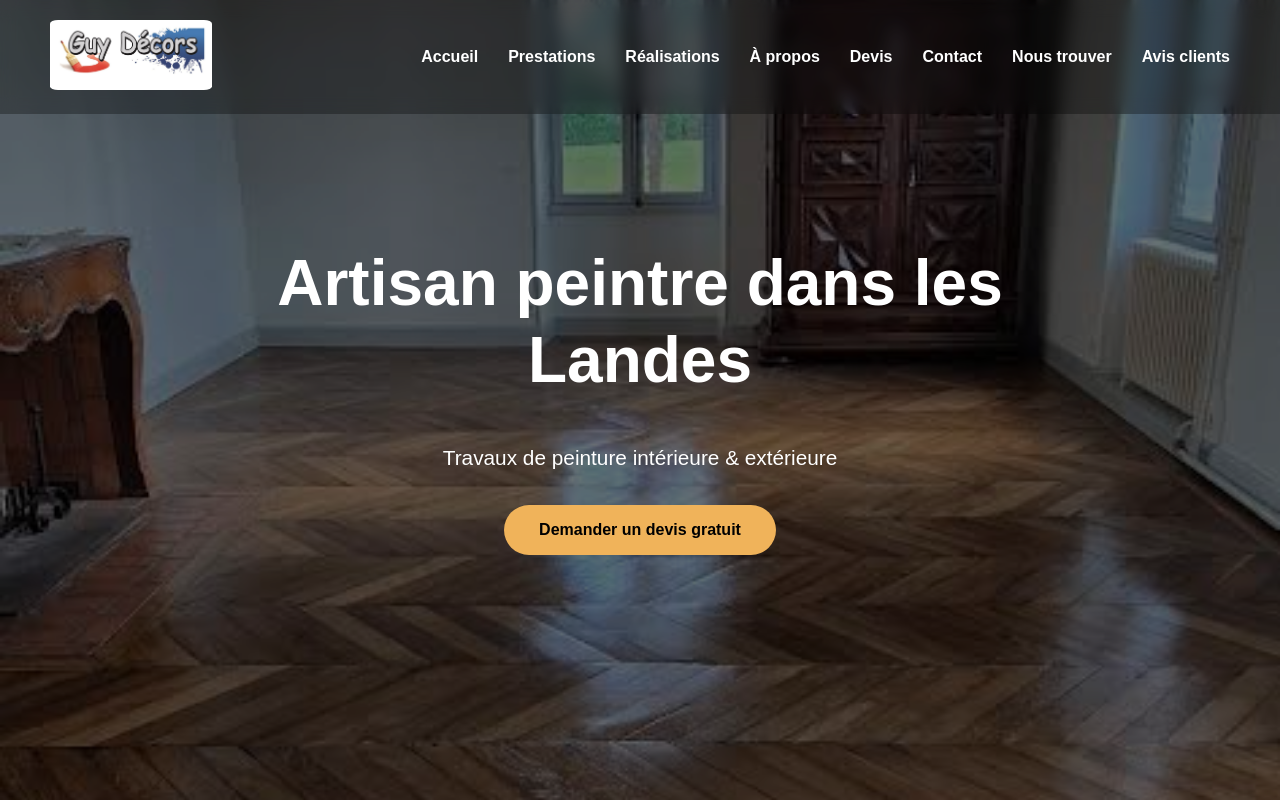
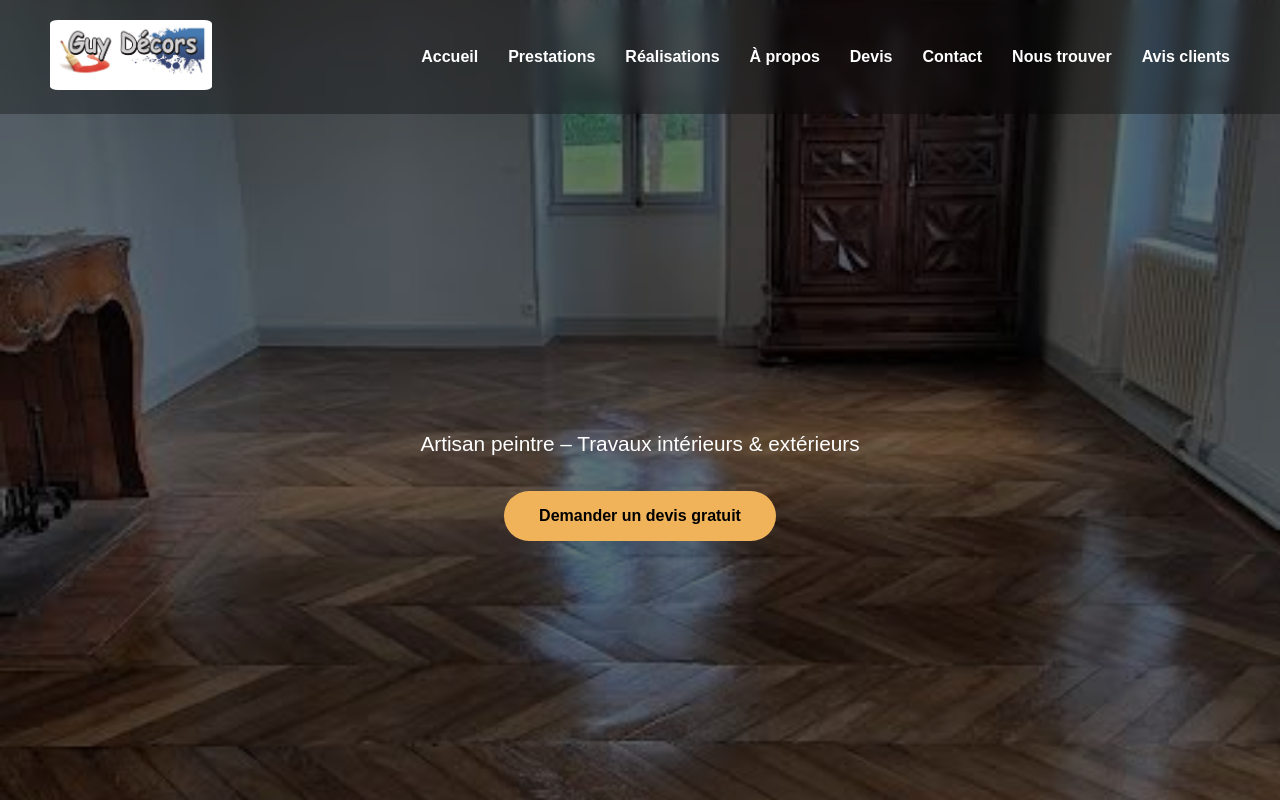
Before and after one commit to BrunoDUPUIS/guy-decors, a Vue app: page / in a window 1280 px wide. Shown: the top 800 px of the page. Built offline with nearby package versions, Linux system fonts and the light colour scheme.

Commit message:
site_original

```diff
--- a/src/App.vue
+++ b/src/App.vue
@@ -1,94 +1,3 @@
-<script setup>
-import { ref, onMounted } from 'vue'
-import siteData from './content/site.json'
-
-/*
-  ===================================================
-  IMAGES À AJOUTER DANS /public/images/
-  ===================================================
-
-  logo.png
-  about.jpg
-
-  bg1.jpg
-  bg2.jpg
-  bg3.jpg
-  bg4.jpg
-
-  real1.jpg
-  real2.jpg
-  real3.jpg
-  real4.jpg
-  real5.jpg
-  real6.jpg
-
-  ===================================================
-*/
-const menuOpen = ref(false)
-const backgroundImages = [
-  '/images/about.jpg',
-  '/images/real1.jpg',
-  '/images/real2.jpg',
-  '/images/real3.jpg',
-]
-
-const galleryImages = [
-  '/images/real1.jpg',
-  '/images/real2.jpg',
-  '/images/about.jpg',
-  '/images/real4.webp',
-  '/images/real5.webp',
-  '/images/real6.webp',
-]
-
-/*
-  BANNIÈRE MODIFIABLE
-*/
-const banners = [
-  'Travaux de peinture intérieure et extérieure',
-  'Des finitions haut de gamme pour votre maison',
-  'Un artisan de confiance à votre service',
-  'Rénovation & décoration sur mesure',
-  'EN CE MOMENT -15% SUR TOUT LE PAPIER PEINT !!!',
-]
-
-const currentBanner = ref(0)
-const currentBackground = ref(0)
-
-onMounted(() => {
-  setInterval(() => {
-    currentBanner.value = (currentBanner.value + 1) % banners.length
-  }, 4000)
-
-  setInterval(() => {
-    currentBackground.value = (currentBackground.value + 1) % backgroundImages.length
-  }, 7000)
-})
-
-// const reviews = [
-//   {
-//     author: 'Bruno DUPUIS',
-//     rating: 5,
-//     text: 'PEUT-ETRE A JEUDI POUR LES GRILLADES !!! ',
-//   },
-//   {
-//     author: 'Léonie D',
-//     rating: 5,
-//     text: 'Travail impeccable, très propre et professionnel. Je recommande vivement.',
-//   },
-//   {
-//     author: 'Marie D.',
-//     rating: 5,
-//     text: 'Très bon artisan, ponctuel et sérieux. Excellent résultat.',
-//   },
-//   {
-//     author: 'Jean P.',
-//     rating: 4,
-//     text: 'Bon travail, finition soignée, délais respectés.',
-//   },
-// ]
-</script>
-
 <template>
   <div id="app">
     <!-- BACKGROUND SLIDER -->
@@ -129,21 +38,17 @@ onMounted(() => {
     <!-- BANNER -->
     <section class="hero" id="home">
       <div class="hero-overlay">
-        <!-- H1 SEO -->
-        <h1>{{ siteData.heroTitle }}</h1>
-
-        <!-- Texte déroulant -->
         <div class="hero-slider">
           <transition name="fade" mode="out-in">
-            <h2 :key="currentBanner">
+            <h1 :key="currentBanner">
               {{ banners[currentBanner] }}
-            </h2>
+            </h1>
           </transition>
         </div>
 
-        <p class="subtitle">Travaux de peinture intérieure & extérieure</p>
+        <p class="subtitle">Artisan peintre – Travaux intérieurs & extérieurs</p>
 
-        <a href="#contact" class="cta-button"> Demander un devis gratuit </a>
+        <a href="#devis" class="cta-button"> Demander un devis gratuit </a>
       </div>
     </section>
 
@@ -301,6 +206,96 @@ onMounted(() => {
     </footer>
   </div>
 </template>
+
+<script setup>
+import { ref, onMounted } from 'vue'
+
+/*
+  ===================================================
+  IMAGES À AJOUTER DANS /public/images/
+  ===================================================
+
+  logo.png
+  about.jpg
+
+  bg1.jpg
+  bg2.jpg
+  bg3.jpg
+  bg4.jpg
+
+  real1.jpg
+  real2.jpg
+  real3.jpg
+  real4.jpg
+  real5.jpg
+  real6.jpg
+
+  ===================================================
+*/
+const menuOpen = ref(false)
+const backgroundImages = [
+  '/images/about.jpg',
+  '/images/real1.jpg',
+  '/images/real2.jpg',
+  '/images/real3.jpg',
+]
+
+const galleryImages = [
+  '/images/real1.jpg',
+  '/images/real2.jpg',
+  '/images/about.jpg',
+  '/images/real4.webp',
+  '/images/real5.webp',
+  '/images/real6.webp',
+]
+
+/*
+  BANNIÈRE MODIFIABLE
+*/
+const banners = [
+  'Travaux de peinture intérieure et extérieure',
+  'Des finitions haut de gamme pour votre maison',
+  'Un artisan de confiance à votre service',
+  'Rénovation & décoration sur mesure',
+  'EN CE MOMENT -15% SUR TOUT LE PAPIER PEINT !!!',
+]
+
+const currentBanner = ref(0)
+const currentBackground = ref(0)
+
+onMounted(() => {
+  setInterval(() => {
+    currentBanner.value = (currentBanner.value + 1) % banners.length
+  }, 4000)
+
+  setInterval(() => {
+    currentBackground.value = (currentBackground.value + 1) % backgroundImages.length
+  }, 7000)
+})
+
+const reviews = [
+  {
+    author: 'Bruno DUPUIS',
+    rating: 5,
+    text: 'PEUT-ETRE A JEUDI POUR LES GRILLADES !!! ',
+  },
+  {
+    author: 'Léonie D',
+    rating: 5,
+    text: 'Travail impeccable, très propre et professionnel. Je recommande vivement.',
+  },
+  {
+    author: 'Marie D.',
+    rating: 5,
+    text: 'Très bon artisan, ponctuel et sérieux. Excellent résultat.',
+  },
+  {
+    author: 'Jean P.',
+    rating: 4,
+    text: 'Bon travail, finition soignée, délais respectés.',
+  },
+]
+</script>
 
 <style>
 * {
```
